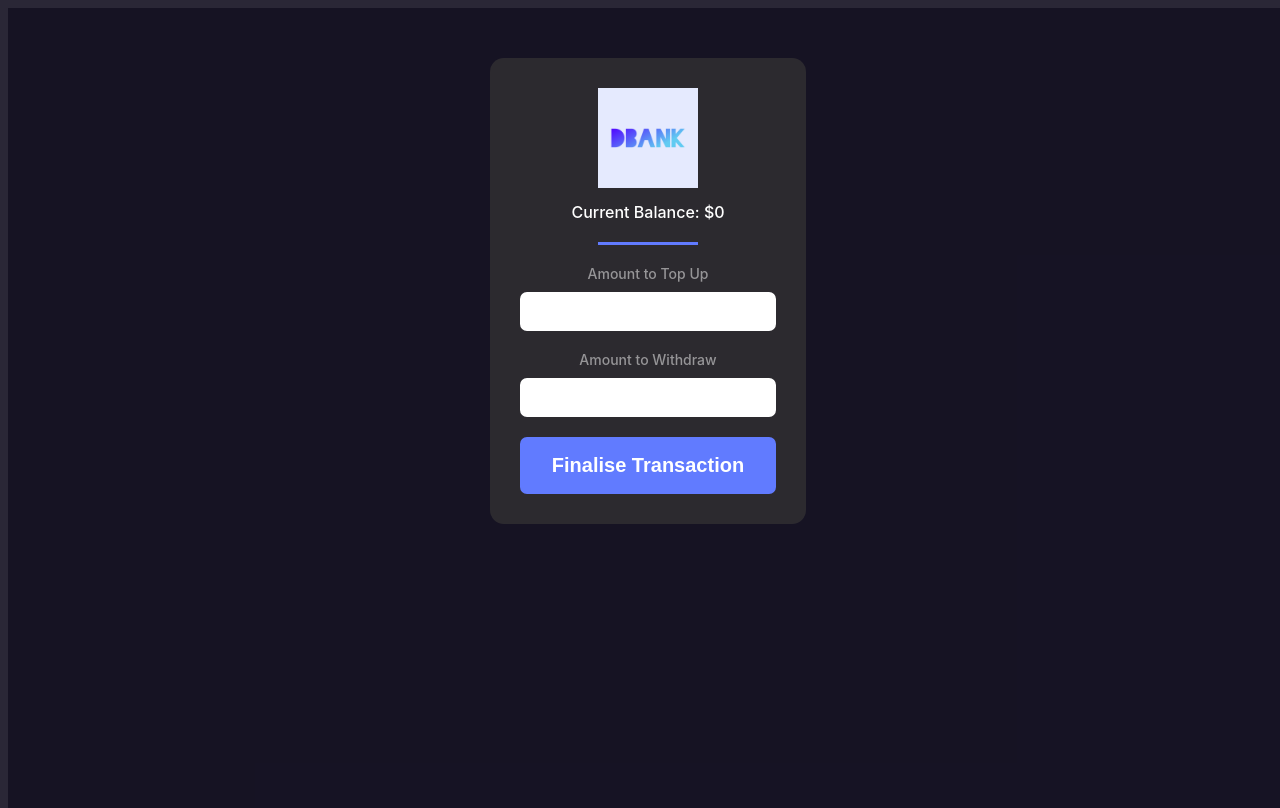
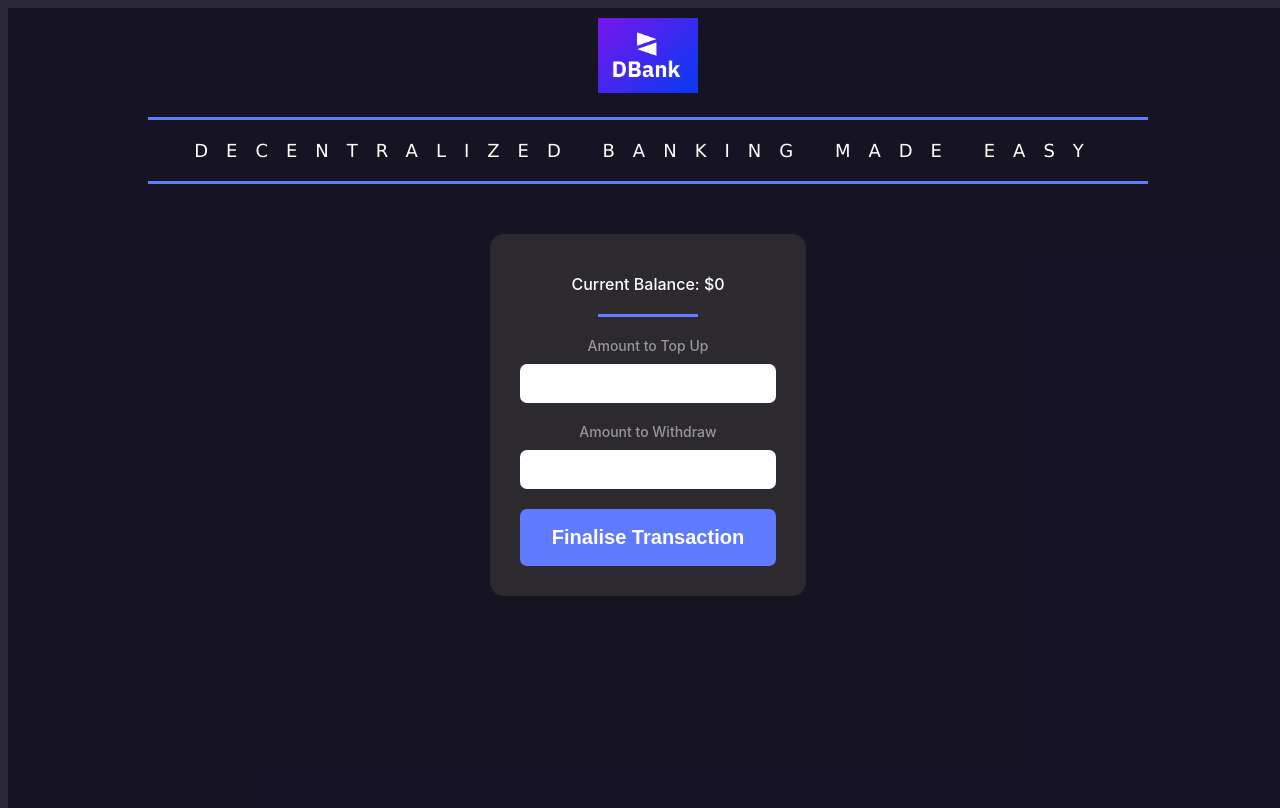
Before and after one commit to apoorvatiwaree/DBank, a website built with webpack: page src/dbank_assets/src/index.html in a window 1280 px wide. Built offline with nearby package versions, Linux system fonts and the light colour scheme; files whose address does not match are found by name; what @dfinity/agent, @splinetool/runtime would draw is missing.

Commit message:
Css update, add logo, tagline

```diff
--- a/src/dbank_assets/assets/main.css
+++ b/src/dbank_assets/assets/main.css
@@ -12,7 +12,6 @@ body {
 
 canvas {
   display: block;
-
 }
 h1,
 h2 {
@@ -39,13 +38,18 @@ form {
   width: 100%;
 }
 
+.main-divider {
+  width: 1000px;
+  height: 3px;
+  margin: 20px auto;
+  background-color: #617BFF;
+}
 .divider {
   width: 100px;
   height: 3px;
   margin: 20px auto;
   background-color: #617BFF;
 }
-
 input,
 textarea {
   position: relative;
@@ -78,6 +82,13 @@ textarea:focus {
   margin-top: 50px;
   position: relative;
   z-index: 9;
+}
+.banner {
+  font-size:large;
+  font-family:'Lucida Sans', 'Lucida Sans Regular', 'Lucida Grande', 'Lucida Sans Unicode', Geneva, Verdana, sans-serif;
+  letter-spacing: 1em;
+  text-align: center;
+
 }
 
 input[name="amount"] {
@@ -130,6 +141,7 @@ textarea[name="address"] {
   position: absolute;
   overflow: hidden;
   align-items: center;
+  margin-top: 10%;
 
 
 }
@@ -139,3 +151,6 @@ textarea[name="address"] {
   height: 100%;
 
 }
+.logo {
+  margin-top: 10px;
+}
--- a/src/dbank_assets/src/index.html
+++ b/src/dbank_assets/src/index.html
@@ -12,7 +12,6 @@
     <div class = "main-container">
       <div class = "graphic">
         <canvas id="canvas3d"></canvas>
-        <a class="logo" href="https://spline.design"></a>
         <!-- Import maps polyfill -->
         <!-- Remove this when import maps will be widely supported -->
         <script async src="https://unpkg.com/es-module-shims@1.3.6/dist/es-module-shims.js"></script>
@@ -25,9 +24,13 @@
         </script>
         <script type="module" src="./index.js"></script>
       </div>
+      <div>
+        <img src="dbank_logo.jpg" alt="DBank logo" width="100" class="logo"/>
+        <div class="main-divider"></div>
+        <h1 class = "banner">DECENTRALIZED BANKING MADE EASY</h1>
+        <div class="main-divider"></div>
+        <div class="container">
 
-      <div class="container">
-        <img src="dbank_logo.png" alt="DBank logo" width="100"/>
           <h1>Current Balance: $<span id="value">234</span></h1>
           <div class="divider"></div>
           <form action="#">
@@ -39,6 +42,7 @@
         </form>
         </div>
     </div>
+    </div>
   </body>
 
 </html>
```
Also changed, not shown: src/dbank_assets/assets/dbank_logo.jpg (added), src/dbank_assets/assets/dbank_logo.png (deleted). Lines whose indentation alone changed are shown as unchanged.
